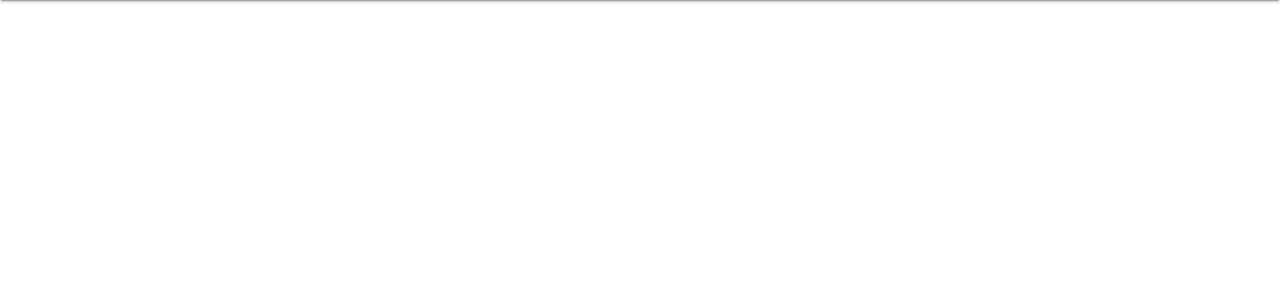
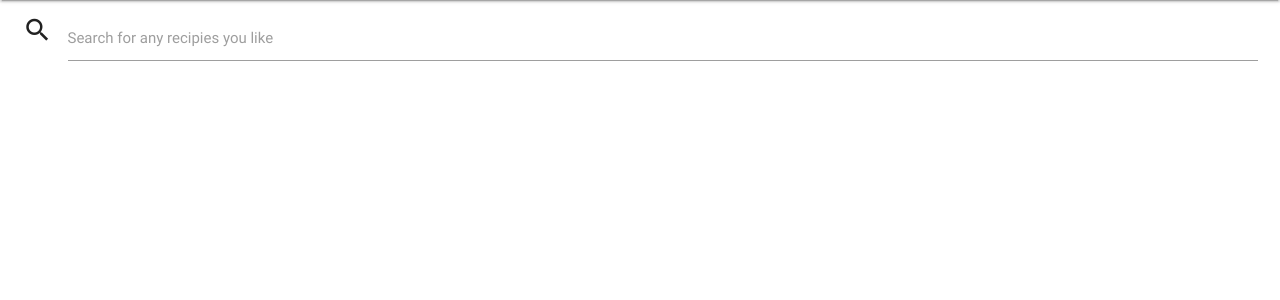
Before and after one commit to Code-Institute-Submissions/online-recipe-cookbook, a Flask app: page / in a window 1280 px wide. Shown: the part 64-364 px from the top of the page. Run offline with Flask 2, Linux system fonts and the light colour scheme; data that the repository does not hold is empty; some libraries are stand-ins or nearby versions.

Commit message:
Adding icon

```diff
--- a/templates/home.html
+++ b/templates/home.html
@@ -7,7 +7,17 @@
     </head>
     <body>
         <div class="row">
-
+            <div class="col s12">
+              <div class="row">
+                <div class="input-field col s12">
+                  <i class="material-icons prefix">search</i>
+                  <input type="text" id="autocomplete-input" class="autocomplete">
+                  <label for="autocomplete-input">Search for any recipies you like</label>
+                </div>
+              </div>
+            </div>
+         </div>
+        <div class="row">
          {% for recipe in recipes %}
              <div class="card col s12 m6 l4">
                 <div class="card-image waves-effect waves-block waves-light">
```
